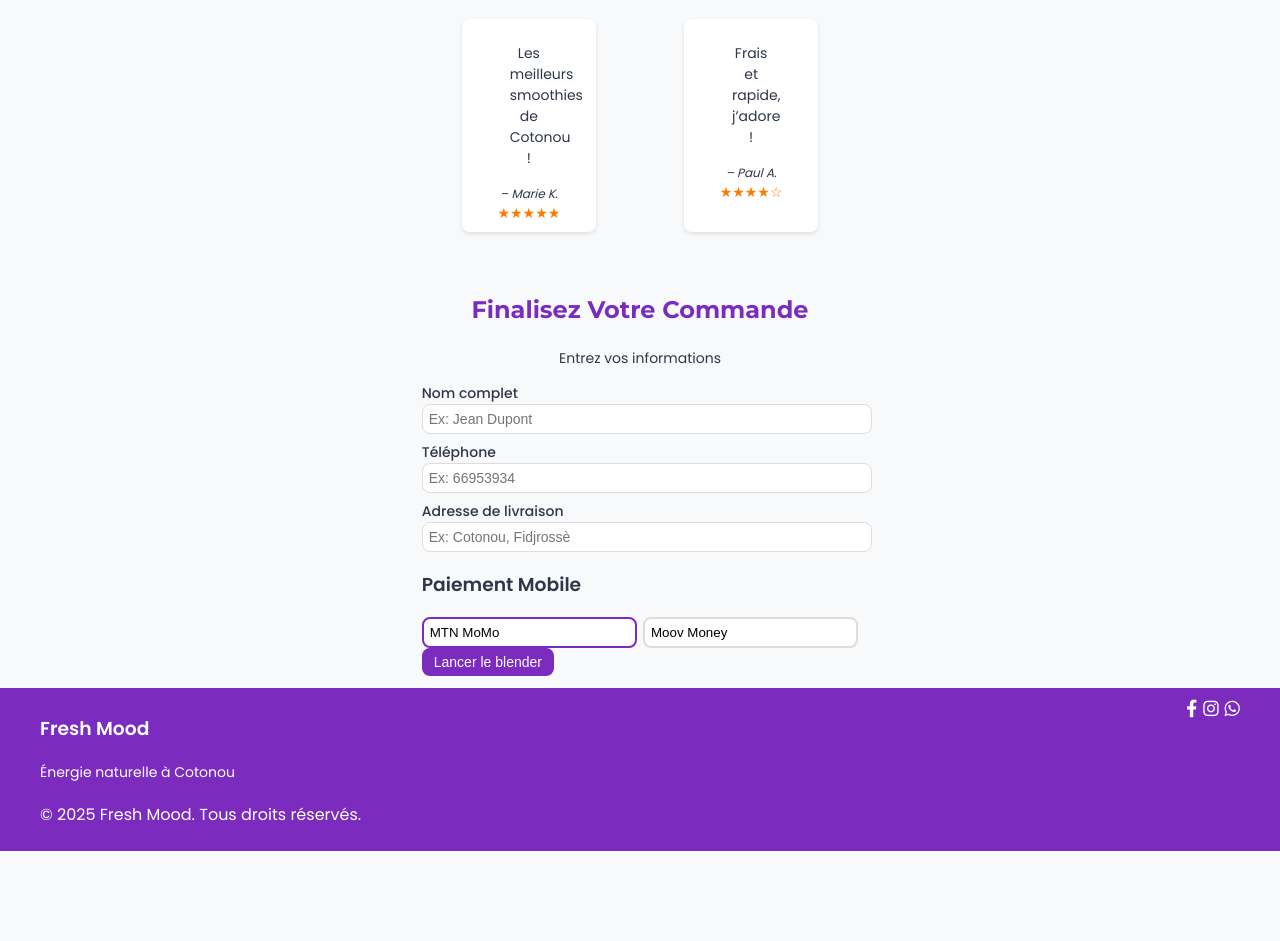
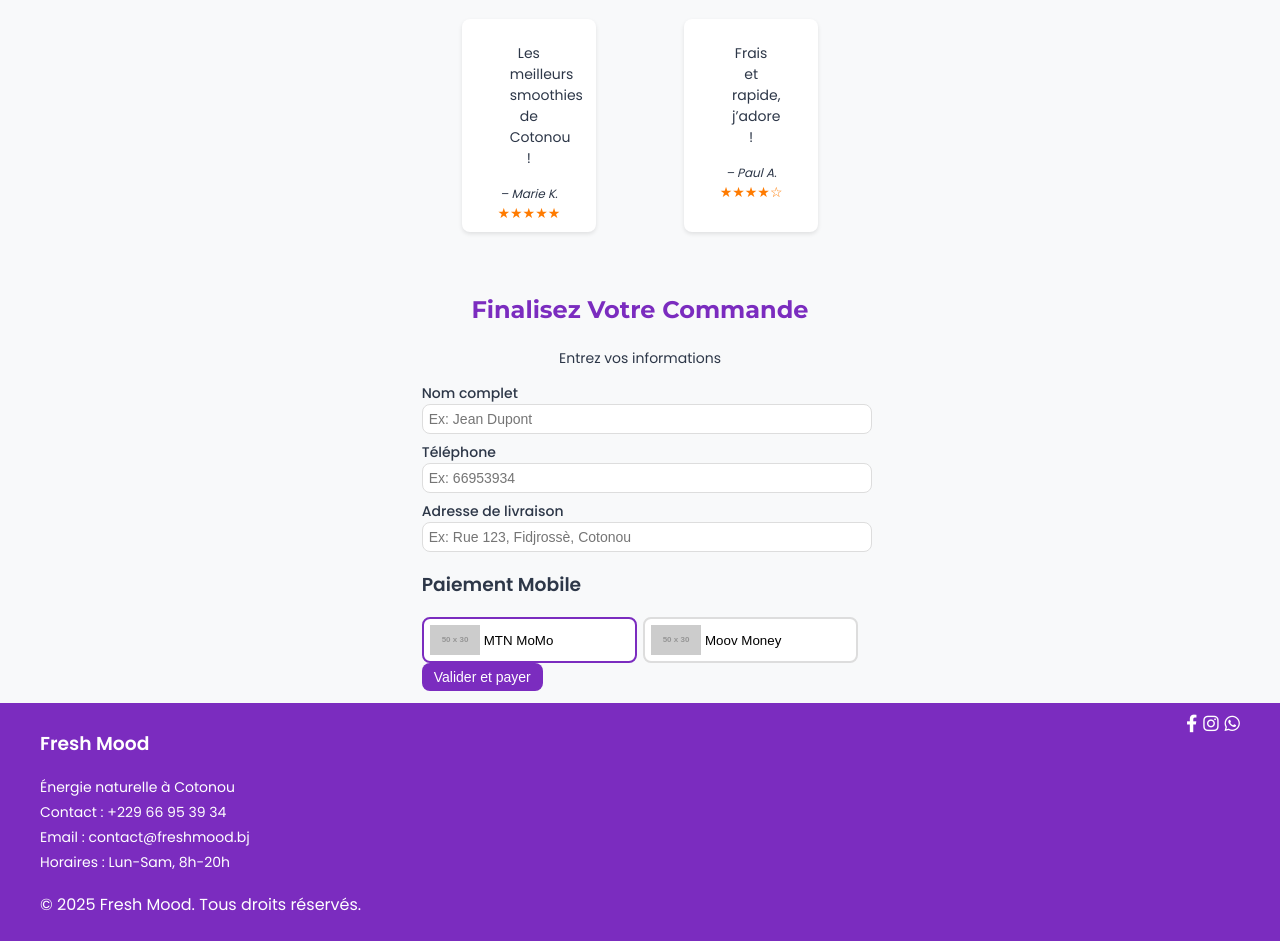
Before and after one commit to Smoothieexpress/Fresh-Mood, a plain HTML site: page index.html in a window 1280 px wide. Shown: the part 1297-2238 px from the top of the page. Before the commit the page ends 2148 px from the top, so only its background shows below. Drawn offline with nearby package versions, Linux system fonts and the light colour scheme; placeholder pictures from the web are drawn by us.

Commit message:
Update index.html

```diff
--- a/index.html
+++ b/index.html
@@ -13,9 +13,7 @@
     <meta property="og:type" content="website">
     <meta property="og:site_name" content="Fresh Mood">
     <title>Fresh Mood - Smoothies Premium</title>
-    <!-- Optimisation des polices : sous-ensemble limité -->
     <link href="https://fonts.googleapis.com/css2?family=Poppins:wght@300;400;500;600&family=Montserrat:wght@700&subset=latin&display=swap" rel="stylesheet">
-    <!-- Font Awesome avec SRI pour sécurité -->
     <link rel="stylesheet" href="https://cdnjs.cloudflare.com/ajax/libs/font-awesome/6.4.0/css/all.min.css" integrity="sha512-iecdLmaskl7CVkqkXNQ/ZH/XLlvWZOJyj7Yy7tcenmpD1ypASozpmT/E0iPtmFIB46ZmdtAc9eNBvH0H/ZpiBw==" crossorigin="anonymous" referrerpolicy="no-referrer">
     <link rel="stylesheet" href="assets/swiper-bundle.min.css">
     <link rel="stylesheet" href="style.css">
@@ -71,7 +69,7 @@
                 <span>Total :</span>
                 <span id="cart-total">0</span> CFA
             </div>
-            <button class="blend-btn" onclick="proceedToCheckout()" aria-label="Passer à la commande">Commander</button>
+            <button class="blend-btn" onclick="proceedToCheckout()" aria-label="Passer à la commande">Valider la commande</button>
         </div>
     </dialog>
 
@@ -185,7 +183,7 @@
                 <span>Total : <span id="total-price">0</span> CFA</span>
                 <span class="validation-msg" id="validationMsg" role="alert">4 ingrédients minimum</span>
                 <span class="selected-count" id="selected-count">0/4</span>
-                <button class="blend-btn" onclick="addCustomSmoothieToCart()" aria-label="Ajouter le smoothie personnalisé au panier">Ajouter au panier</button>
+                <button class="blend-btn add-to-cart" onclick="addCustomSmoothieToCart()" aria-label="Ajouter le smoothie personnalisé au panier" disabled>Ajouter au panier</button>
             </div>
         </section>
 
@@ -232,16 +230,23 @@
                 </div>
                 <div class="form-group">
                     <label for="clientAddress">Adresse de livraison</label>
-                    <input type="text" id="clientAddress" placeholder="Ex: Cotonou, Fidjrossè">
+                    <input type="text" id="clientAddress" placeholder="Ex: Rue 123, Fidjrossè, Cotonou" required aria-describedby="addressError">
+                    <span class="form-error" id="addressError" role="alert"></span>
                 </div>
                 <div class="payment-methods" role="radiogroup" aria-labelledby="payment-header">
                     <h3 id="payment-header">Paiement Mobile</h3>
                     <div class="momo-providers">
-                        <button type="button" class="momo-provider active" data-provider="mtn" role="radio" aria-checked="true">MTN MoMo</button>
-                        <button type="button" class="momo-provider" data-provider="moov" role="radio" aria-checked="false">Moov Money</button>
+                        <button type="button" class="momo-provider active" data-provider="mtn" role="radio" aria-checked="true">
+                            <img src="https://via.placeholder.com/50x30?text=MTN" alt="Logo MTN MoMo" width="50" height="30">
+                            MTN MoMo
+                        </button>
+                        <button type="button" class="momo-provider" data-provider="moov" role="radio" aria-checked="false">
+                            <img src="https://via.placeholder.com/50x30?text=Moov" alt="Logo Moov Money" width="50" height="30">
+                            Moov Money
+                        </button>
                     </div>
                 </div>
-                <button type="submit" class="blend-btn" aria-label="Confirmer la commande">Lancer le blender</button>
+                <button type="submit" class="blend-btn" aria-label="Valider et payer la commande">Valider et payer</button>
             </form>
         </section>
     </main>
@@ -253,10 +258,13 @@
                 <div class="footer-brand">
                     <h3>Fresh Mood</h3>
                     <p>Énergie naturelle à Cotonou</p>
+                    <p>Contact : <a href="tel:+22966953934">+229 66 95 39 34</a></p>
+                    <p>Email : <a href="mailto:contact@freshmood.bj">contact@freshmood.bj</a></p>
+                    <p>Horaires : Lun-Sam, 8h-20h</p>
                 </div>
                 <div class="social-links">
-                    <a href="https://facebook.com" target="_blank" rel="noopener" aria-label="Page Facebook de Fresh Mood"><i class="fab fa-facebook-f" aria-hidden="true"></i></a>
-                    <a href="https://instagram.com" target="_blank" rel="noopener" aria-label="Compte Instagram de Fresh Mood"><i class="fab fa-instagram" aria-hidden="true"></i></a>
+                    <a href="https://facebook.com/freshmoodbj" target="_blank" rel="noopener" aria-label="Page Facebook de Fresh Mood"><i class="fab fa-facebook-f" aria-hidden="true"></i></a>
+                    <a href="https://instagram.com/freshmoodbj" target="_blank" rel="noopener" aria-label="Compte Instagram de Fresh Mood"><i class="fab fa-instagram" aria-hidden="true"></i></a>
                     <a href="https://wa.me/22966953934" target="_blank" rel="noopener" aria-label="Contacter Fresh Mood via WhatsApp"><i class="fab fa-whatsapp" aria-hidden="true"></i></a>
                 </div>
             </div>
@@ -275,7 +283,6 @@
         </div>
     </dialog>
 
-    <!-- Scripts avec SRI pour sécurité -->
     <script src="assets/swiper-bundle.min.js" integrity="sha512-..." crossorigin="anonymous"></script>
     <script src="app.js"></script>
 </body>
```
